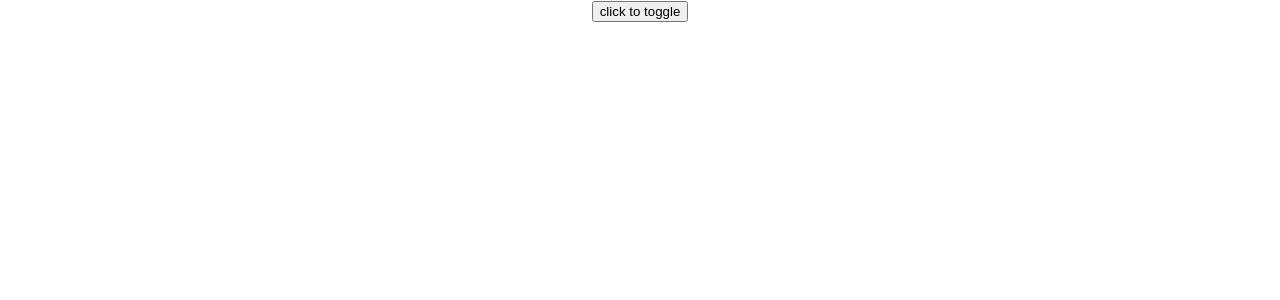
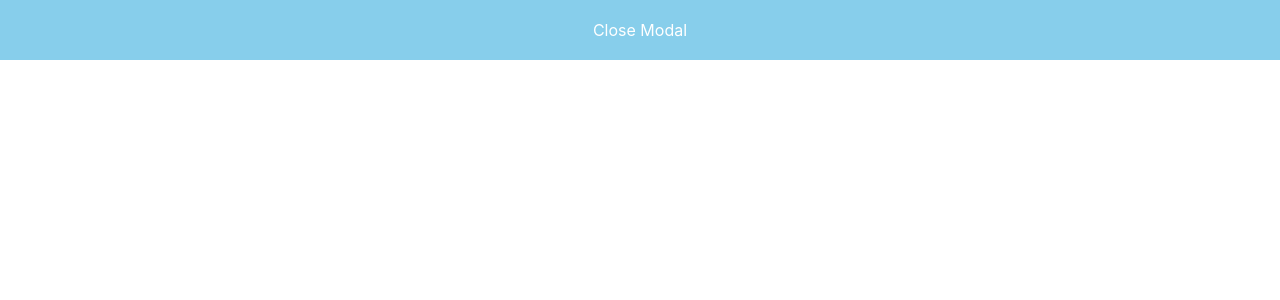
Before and after one commit to nicsylvia/REACT-HOOKS, a React (Create React App) app in the folder ReactHooks/: page / in a window 1280 px wide. Shown: the top 300 px of the page. Built offline with nearby package versions, Linux system fonts and the light colour scheme.

Commit message:
saved little team practice

```diff
--- a/ReactHooks/src/Components/UseDebugValue/CustomHooks.jsx
+++ b/ReactHooks/src/Components/UseDebugValue/CustomHooks.jsx
@@ -1,4 +1,5 @@
 import React from 'react'
+import styled from 'styled-components';
 import useToggle from './useToggle'
 
 const CustomHooks = () => {
@@ -8,11 +9,17 @@ const CustomHooks = () => {
   return (
    <center>
         <div>
-        <button
-        onClick={setText}> {text ? "Toggled" : "click to toggle"} </button>
+          <Button
+          onClick={setText}> {text ? "Open Modal" : "Close Modal"} </Button>
       </div>
    </center>
   )
 }
 
-export default CustomHooks
+export default CustomHooks;
+
+const Button = styled.div`
+  padding: 20px;
+  background-color: skyblue;
+  color: white;
+`;
--- a/ReactHooks/src/Components/UseDebugValue/useToggle.jsx
+++ b/ReactHooks/src/Components/UseDebugValue/useToggle.jsx
@@ -1,13 +1,19 @@
-import React, {useState, useCallback} from "react";
+import React, {useState, useCallback, useDebugValue} from "react";
 
 const useToggle = (initialState = false) =>{
 
     const [state, setState] =  useState(initialState)
 
+    useDebugValue(state)
+
     const toggle = useCallback(() => setState(state => !state), []);
 
     return [state, toggle]
 
+
+
 }
 
 export default useToggle;
+
+// Basically, what this hook does is that, it takes a parameter with value true or false and toggles that value to opposite. It's useful when we want to take some action into it's opposite action, for example: show and hide modal, show more/show less text, open/close side menu.
```
Also changed, not shown: ReactHooks/src/Components/LoginScreen.jsx (+7 -2 lines), ReactHooks/src/Components/UseReducer/UseCase(UseReducer).txt (added).
